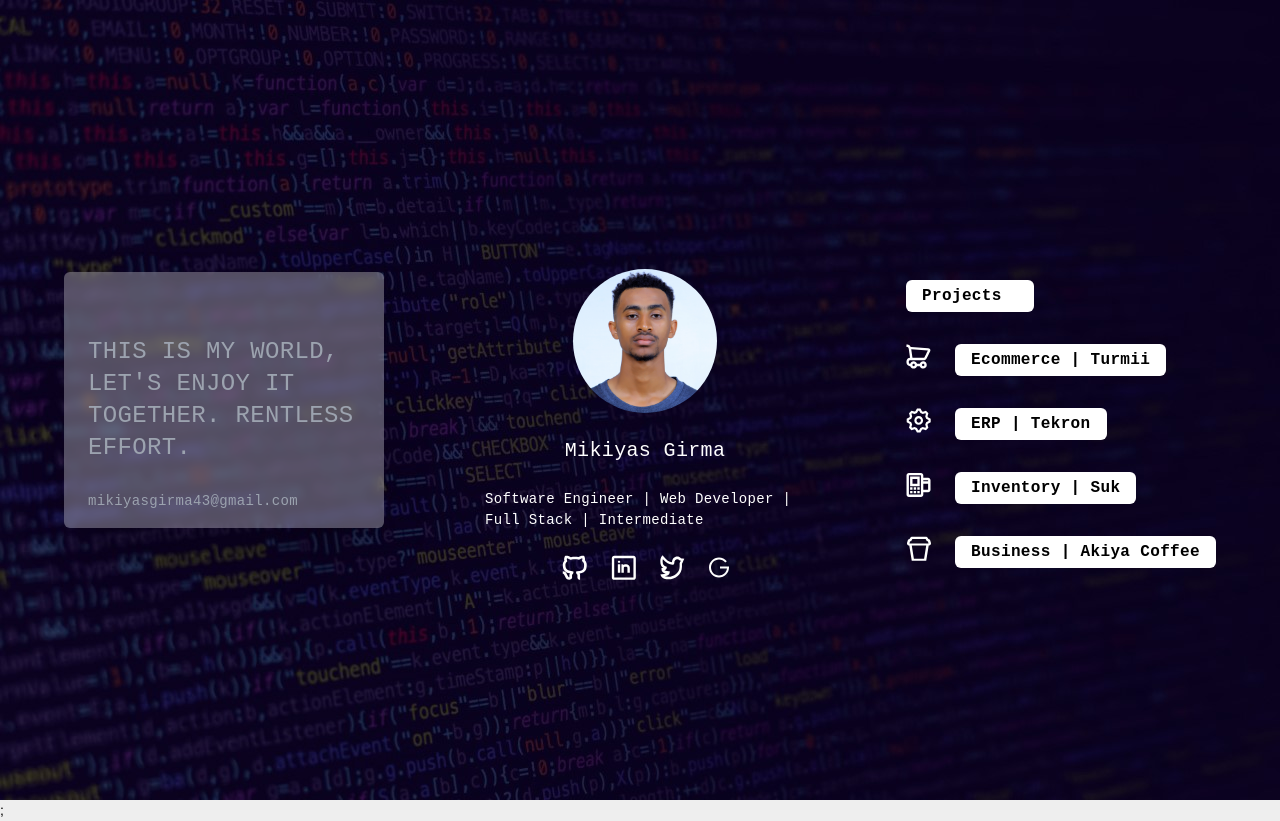
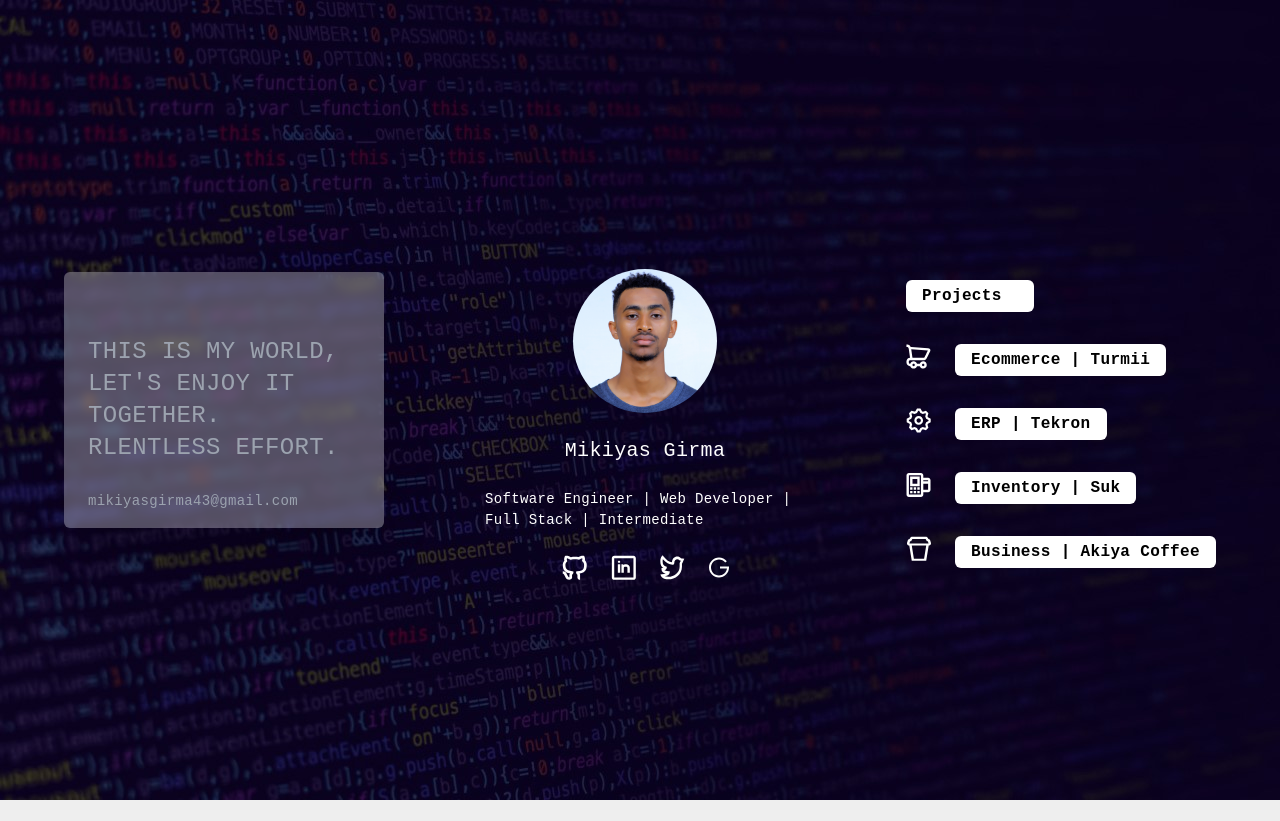
Before and after one commit to mikiyasgirma/Portfolio, a Next.js app: page / in a window 1280 px wide. After the commit the page ends 800 px from the top, so only its background shows below. Built offline with nearby package versions, Linux system fonts and the light colour scheme.

Commit message:
some typo fixes

```diff
--- a/pages/_app.js
+++ b/pages/_app.js
@@ -5,7 +5,7 @@ import WindowWidthContextProvider from "./../contexts/WindowWidthContextProvider
 function MyApp({ Component, pageProps }) {
   return (
     <WindowWidthContextProvider>
-      <Component {...pageProps} />;
+      <Component {...pageProps} />
     </WindowWidthContextProvider>
   );
 }
--- a/pages/index.js
+++ b/pages/index.js
@@ -49,14 +49,14 @@ const Home = () => {
 
   return (
     <div>
-      <div className="md:h-screen h-full md:flex md:flex-col justify-center py-6 md:px-16 px-6 bg-vscode-background bg-repeat text-white font-Roboto tracking-wide">
+      <div className="md:h-screen h-screen md:flex md:flex-col justify-center py-6 md:px-16 px-6 bg-vscode-background bg-repeat text-white font-Roboto tracking-wide">
         <div className="flex flex-col md:flex-row justify-between items-center space-y-12">
           <div
             className="bg-white flex flex-col justify-center px-6 py-4 text-gray-400 w-full md:w-80 h-52 md:h-64 shadow-2xl bg-clip-padding bg-opacity-30 rounded-md "
             style={{ backdropFilter: "blur(5px)" }}
           >
             <p className="uppercase md:text-2xl text-xl">
-              This is my world, let's enjoy it together. Rentless Effort.
+              This is my world, let's enjoy it together. Rlentless Effort.
             </p>
             <div className="fixed bottom-4 left-6">
               mikiyasgirma43@gmail.com
```
